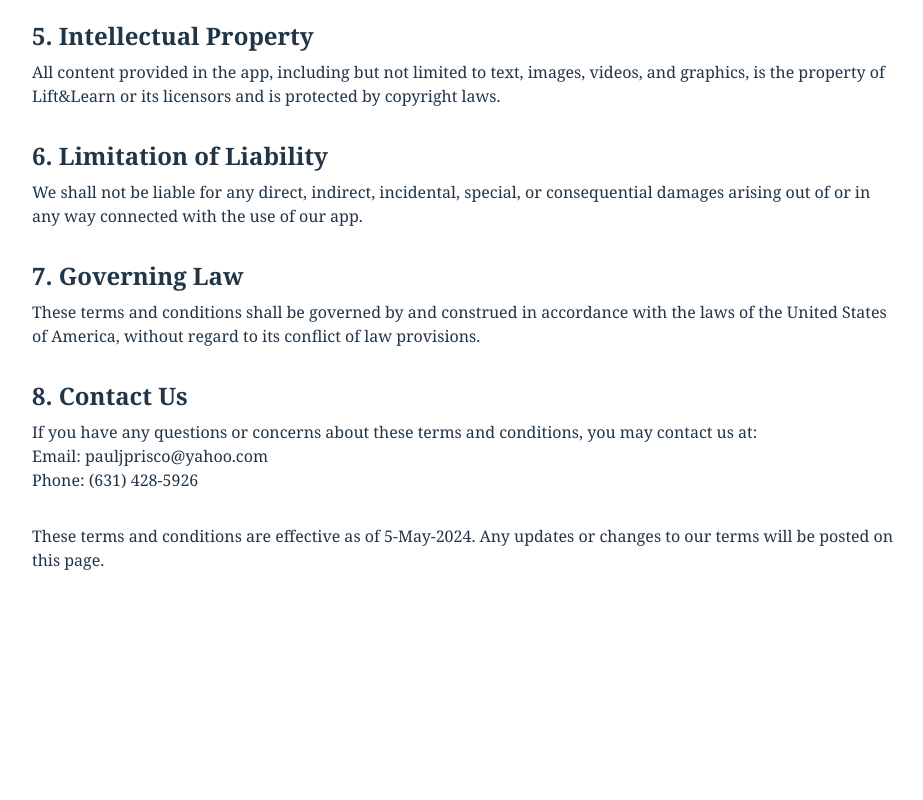
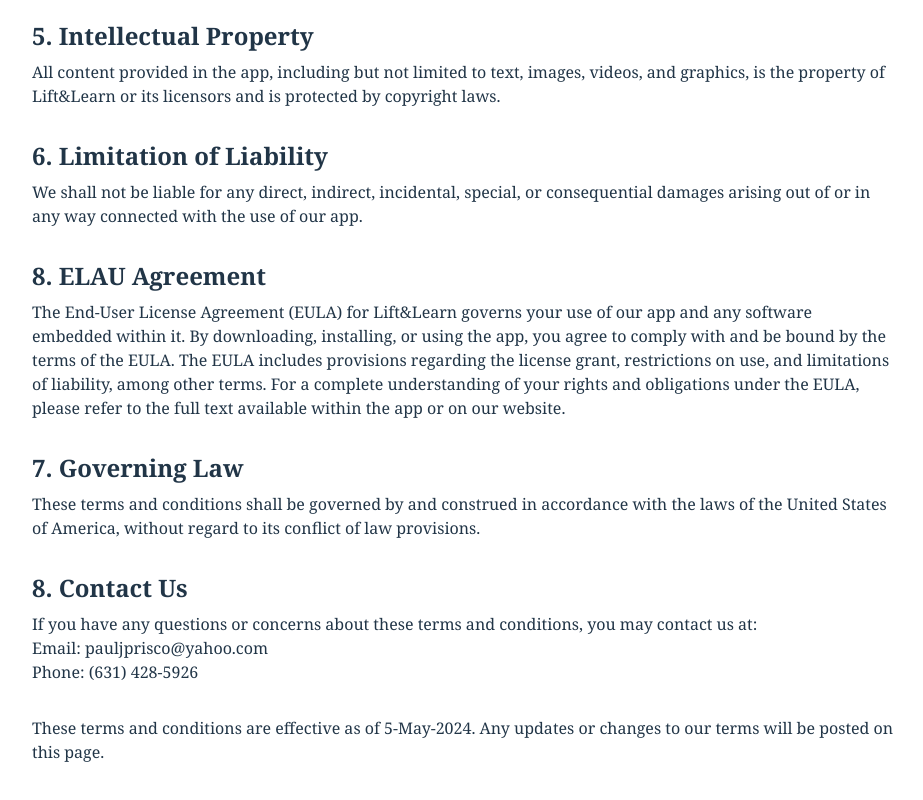
Before and after one commit to ibad97f/liftlearnlanding, a React (Vite) app: page /terms in a window 1280 px wide. Shown: the part 744-1544 px from the top of the page, without its empty margins (176-1099 px from the left). Before the commit the page ends 1380 px from the top, so only its background shows below. Built offline with nearby package versions, Linux system fonts and the light colour scheme.

Commit message:
terms updated

```diff
--- a/src/pages/Terms.jsx
+++ b/src/pages/Terms.jsx
@@ -9,7 +9,6 @@
         <h1 className="text-3xl font-bold mb-4">Terms and Conditions</h1>
         <p>Last updated: 5-May-2024</p>
       </header>
-
       <section className="my-8">
         <h2 className="text-2xl font-semibold mb-2">1. Introduction</h2>
         <p>
@@ -17,7 +16,6 @@
           conditions outline the rules and regulations for the use of our app.
         </p>
       </section>
-
       <section className="my-8">
         <h2 className="text-2xl font-semibold mb-2">2. Acceptance of Terms</h2>
         <p>
@@ -26,7 +24,6 @@
           not access the app.
         </p>
       </section>
-
       <section className="my-8">
         <h2 className="text-2xl font-semibold mb-2">3. User Accounts</h2>
         <p>
@@ -36,7 +33,6 @@
           access to your account.
         </p>
       </section>
-
       <section className="my-8">
         <h2 className="text-2xl font-semibold mb-2">4. Subscriptions</h2>
         <p>
@@ -62,7 +58,6 @@
           going to your Account Settings on the App Store after purchase.
         </p>
       </section>
-
       <section className="my-8">
         <h2 className="text-2xl font-semibold mb-2">
           5. Intellectual Property
@@ -73,7 +68,6 @@
           licensors and is protected by copyright laws.
         </p>
       </section>
-
       <section className="my-8">
         <h2 className="text-2xl font-semibold mb-2">
           6. Limitation of Liability
@@ -86,6 +80,20 @@
       </section>
 
       <section className="my-8">
+        <h2 className="text-2xl font-semibold mb-2">8. ELAU Agreement</h2>
+        <p>
+          The End-User License Agreement (EULA) for Lift&Learn governs your use
+          of our app and any software embedded within it. By downloading,
+          installing, or using the app, you agree to comply with and be bound by
+          the terms of the EULA. The EULA includes provisions regarding the
+          license grant, restrictions on use, and limitations of liability,
+          among other terms. For a complete understanding of your rights and
+          obligations under the EULA, please refer to the full text available
+          within the app or on our website.
+        </p>
+      </section>
+
+      <section className="my-8">
         <h2 className="text-2xl font-semibold mb-2">7. Governing Law</h2>
         <p>
           These terms and conditions shall be governed by and construed in
@@ -93,7 +101,6 @@
           regard to its conflict of law provisions.
         </p>
       </section>
-
       <section className="my-8">
         <h2 className="text-2xl font-semibold mb-2">8. Contact Us</h2>
         <p>
@@ -103,7 +110,6 @@
         <p>Email: pauljprisco@yahoo.com</p>
         <p>Phone: (631) 428-5926</p>
       </section>
-
       <footer className="my-8">
         <p>
           These terms and conditions are effective as of 5-May-2024. Any updates
```
